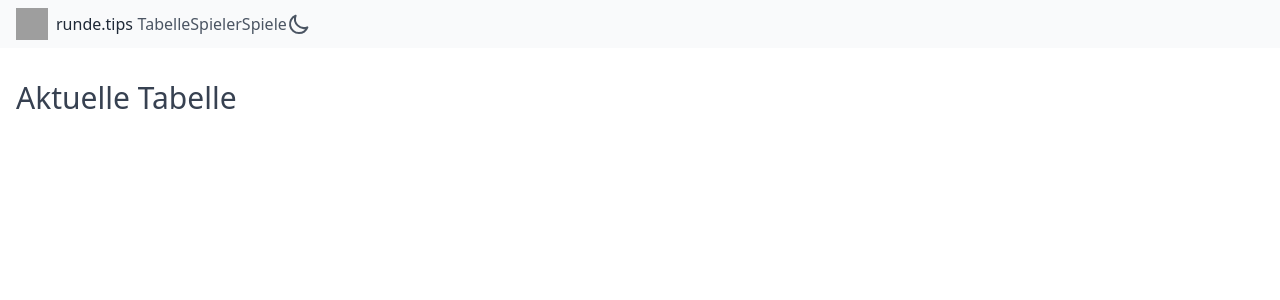
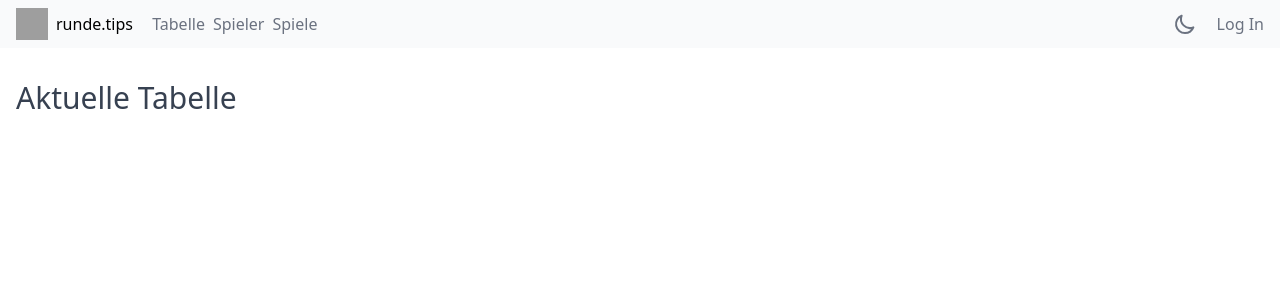
Before and after one commit to haus23/runde.tips-current, a Vue app: page / in a window 1280 px wide. Shown: the top 300 px of the page. Built offline with nearby package versions, Linux system fonts and the light colour scheme; grey boxes are pictures that could not be loaded.

Commit message:
Style the tablet or higher nav.

```diff
--- a/src/common/components/ColorSchemeSwitch.vue
+++ b/src/common/components/ColorSchemeSwitch.vue
@@ -1,10 +1,10 @@
 <template>
   <div class="flex">
-    <button @click="enableDarkMode(true)" class="dark:hidden h-6 w-6 flex justify-center items-center focus:outline-none">
-      <MoonIcon />
+    <button @click="enableDarkMode(true)" class="dark:hidden flex justify-center items-center p-1 rounded-md hover:bg-gray-200 dark:hover:bg-gray-800 focus:outline-none focus:ring-2 focus:ring-inset focus:ring-gray-600 dark:focus:ring-gray-300">
+      <MoonIcon class="h-6 w-6 " />
     </button>
-    <button @click="enableDarkMode(false)" class="hidden dark:block text-yellow-300  h-6 w-6 flex justify-center items-center focus:outline-none">
-      <SunIcon />
+    <button @click="enableDarkMode(false)" class="hidden dark:flex text-yellow-300 justify-center items-center p-1 rounded-md hover:bg-gray-200 dark:hover:bg-gray-800 focus:outline-none focus:ring-2 focus:ring-inset focus:ring-gray-600 dark:focus:ring-gray-300">
+      <SunIcon class="w-6 h-6" />
     </button>
   </div>
 </template>
--- a/src/layouts/AppLayout.vue
+++ b/src/layouts/AppLayout.vue
@@ -1,26 +1,29 @@
 <template>
-  <nav class="bg-gray-50 dark:bg-gray-700 text-gray-600 dark:text-gray-200 h-12 leading-8 flex items-center px-2 sm:px-4 gap-x-2 sm:gap-x-4">
+  <nav class="bg-gray-50 dark:bg-gray-700 text-gray-500 dark:text-gray-400 h-12 leading-8 flex items-center px-2 sm:px-4 gap-x-2 sm:gap-x-4">
     <div class="flex flex-grow items-center">
       <div class="flex flex-grow">
-        <a href="/" class="flex gap-x-2 text-gray-800 dark:text-gray-50">
+        <a href="/" class="flex gap-x-2 text-black dark:text-white">
           <img class="w-8 h-8 dark:hidden" src="../assets/logo-dark.svg" alt="Logo">
           <img class="w-8 h-8 hidden dark:block" src="../assets/logo.svg" alt="Logo">
           <span>runde.tips</span>
         </a>
       </div>
       <div class="flex items-center sm:hidden">
-        <button>
+        <button class="p-1 rounded-md hover:bg-gray-200 dark:hover:bg-gray-800 focus:outline-none focus:ring-2 focus:ring-inset focus:ring-gray-600 dark:focus:ring-gray-300">
           <menu-icon class="w-6 h-6"></menu-icon>
         </button>
       </div>
     </div>
-    <div class="hidden sm:flex w-full items-center">
-      <div>
+    <div class="hidden sm:flex w-full items-center ml-4">
+      <div class="flex-grow flex gap-x-2">
         <a href="/tabelle">Tabelle</a>
-        <a href="/tabelle">Spieler</a>
-        <a href="/tabelle">Spiele</a>
+        <a href="/spieler">Spieler</a>
+        <a href="/spiele">Spiele</a>
       </div>
-      <color-scheme-switch></color-scheme-switch>
+      <div class="flex items-center gap-x-4">
+        <color-scheme-switch></color-scheme-switch>
+        <a href="/login">Log In</a>
+      </div>
     </div>
   </nav>
   <main class="container mx-auto px-4 pt-8">
```
